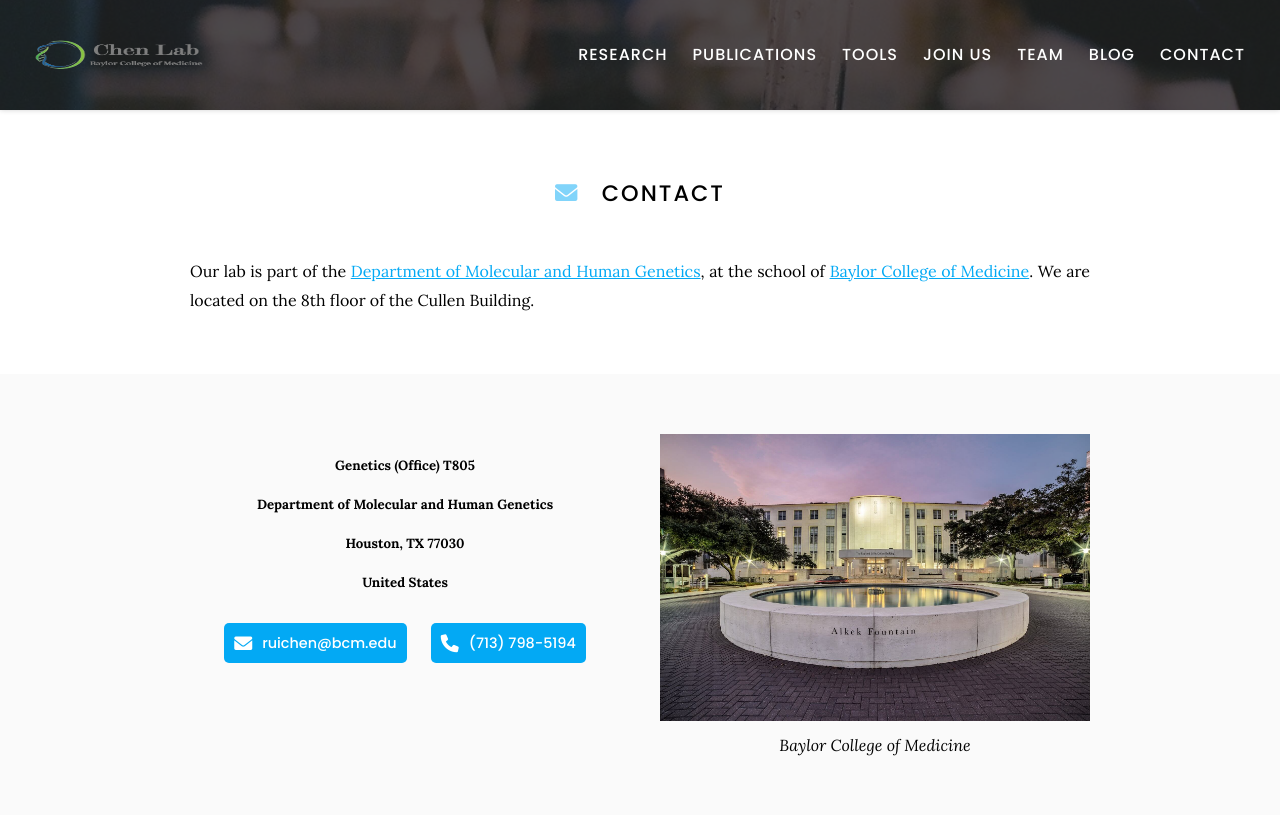
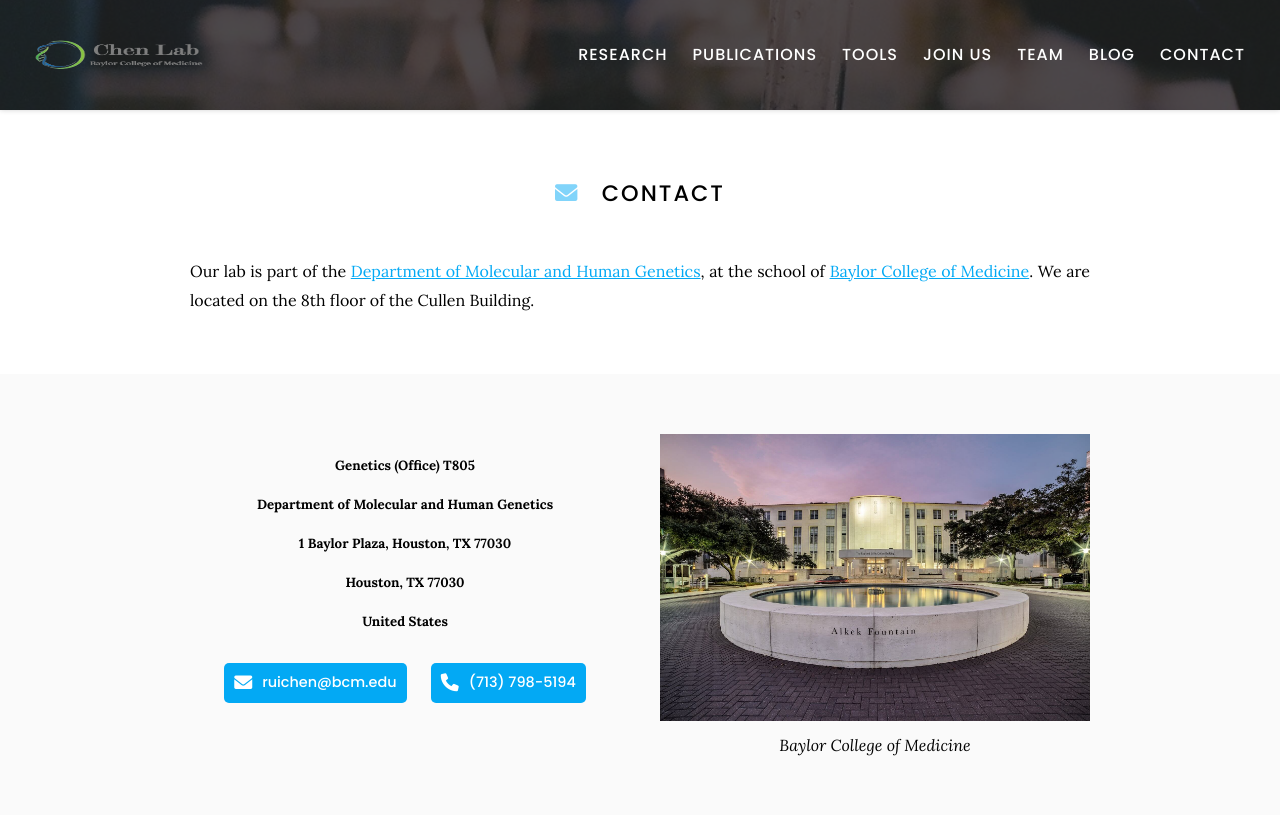
Before and after one commit to wmeng1018/Chen-lab-website, a Jekyll site: the page built from contact/index.md, in a window 1280 px wide. Shown: the top 815 px of the page. Built offline with Jekyll 4.4.1, drawn with Linux system fonts in a browser that asks for light colours; grey boxes are pictures that could not be loaded.

Commit message:
Update index.md

```diff
--- a/contact/index.md
+++ b/contact/index.md
@@ -18,6 +18,7 @@
 {% capture col1 %}
 ##### Genetics (Office) T805
 ##### Department of Molecular and Human Genetics
+##### 1 Baylor Plaza, Houston, TX 77030
 ##### Houston, TX 77030
 ##### United States
 
```
